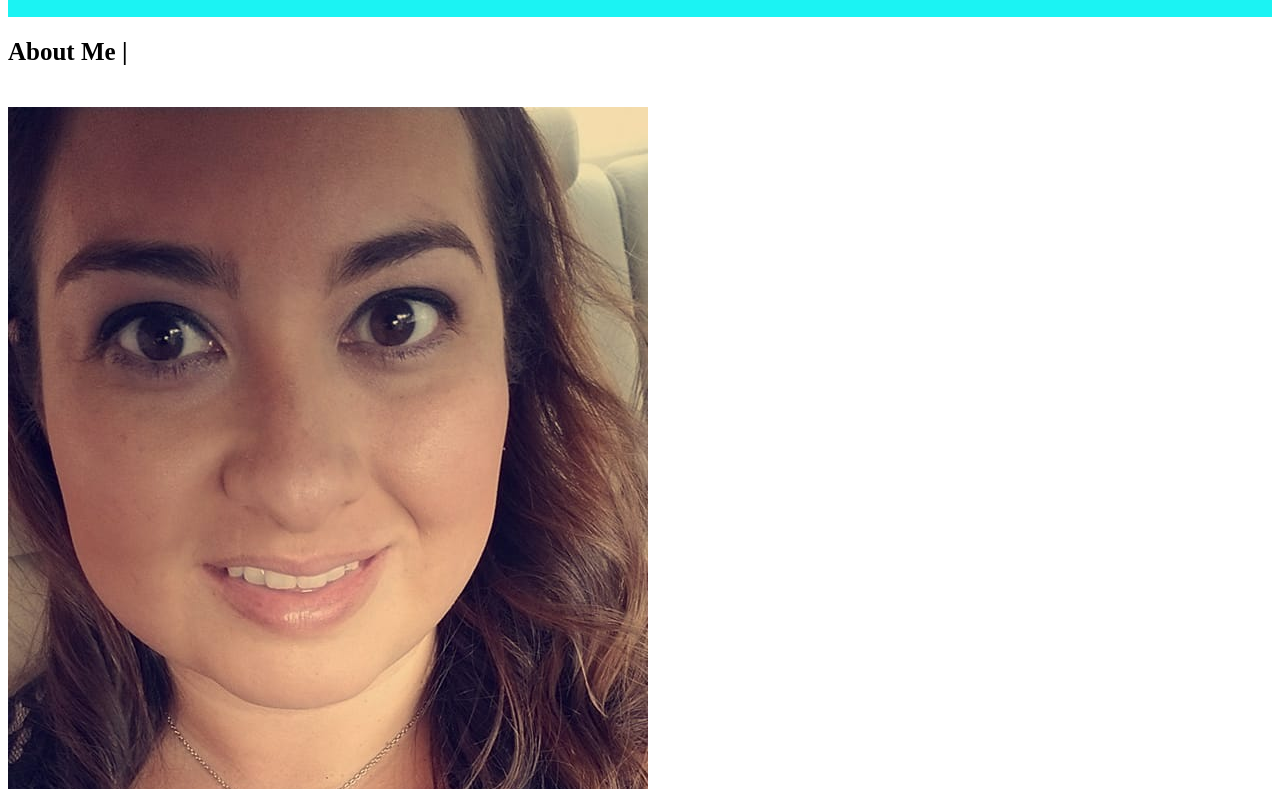
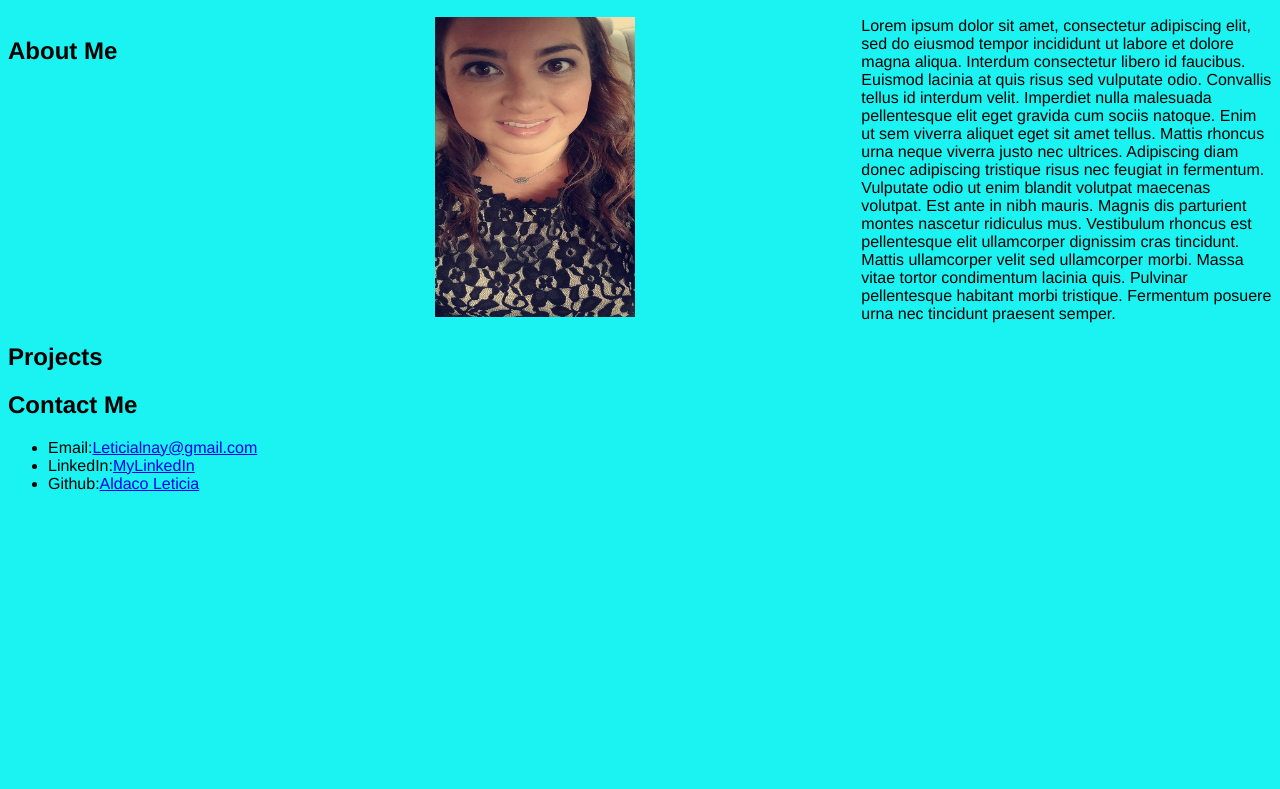
Before and after one commit to LeticiaAldaco/My_Portfolio_LA, a plain HTML site: page index.html in a window 1280 px wide. Shown: the part 86-875 px from the top of the page. After the commit the page ends 800 px from the top, so only its background shows below. Drawn offline with Linux system fonts and the light colour scheme.

Commit message:
aligned the about me section and edited the CSS

```diff
--- a/index.html
+++ b/index.html
@@ -20,7 +20,7 @@
           <a href="#About Me">About Me</a>
         </li>
         <li>
-          <a href="#Work">Work</a>
+          <a href="#Projects">Projects</a>
         </li>
         <li>
           <a href="#Contact Me">Contact Me</a>
@@ -33,41 +33,53 @@
     </div>
   </header>
 </div>
-</body>
+
 
 <!-- end naviagation -->
 
-<!-- About Me -->
+<!-- About Me START -->
 
+<div class="flex-row">
+<div>
+    <article>
 <section id="about me" class="intro">
-  <div class="flex-row">
-    <h2 class="About">
-      About Me
-      <span>|</span>
+        <h2>About Me
     </h2>
-<img src="Portfolio.Photo.jpeg" alt="Photo of me">
-  </div>
-  <div class="flex-row">
-    <p>My name is Leticia, I live in Kyle Texas.
-    </p>
-  </div>
 </section>
+    </article>
+</div>
 
+
+<div class="img">
+    <article>
+<img src="Portfolio.Photo.jpeg" alt="Photo of me" width="200px" height="300px">
+</article>
+</div>
+
+<div class="paragraph">
+    <article>
+    <p>Lorem ipsum dolor sit amet, consectetur adipiscing elit, sed do eiusmod tempor incididunt ut labore et dolore magna aliqua. Interdum consectetur libero id faucibus. Euismod lacinia at quis risus sed vulputate odio. Convallis tellus id interdum velit. Imperdiet nulla malesuada pellentesque elit eget gravida cum sociis natoque. Enim ut sem viverra aliquet eget sit amet tellus. Mattis rhoncus urna neque viverra justo nec ultrices. Adipiscing diam donec adipiscing tristique risus nec feugiat in fermentum. Vulputate odio ut enim blandit volutpat maecenas volutpat. Est ante in nibh mauris. Magnis dis parturient montes nascetur ridiculus mus. Vestibulum rhoncus est pellentesque elit ullamcorper dignissim cras tincidunt. Mattis ullamcorper velit sed ullamcorper morbi. Massa vitae tortor condimentum lacinia quis. Pulvinar pellentesque habitant morbi tristique. Fermentum posuere urna nec tincidunt praesent semper.
+</article>
+</div>
+
+</div>
 
 <!-- About Me End -->
 
-<!-- Work Start -->
+<!-- Projects Start -->
 
-<section id="work">
-<h2> Work </h2>
+<section id="project" class="projects">
+<h2> Projects </h2>
 
 </section>
 
-<!-- Work End-->
+<!-- Projects End-->
 
 
 <!-- Contact me Start-->
 
+<div>
+<section id="contact-me" class="contact-me">
 <h2>Contact Me</h2>
 
 <ul>
@@ -76,6 +88,10 @@
     <Li> Github:<a href="#">Aldaco Leticia</a> </Li>
 
 </ul>
-  </body>
-</html>
+</section>
+  <!-- </body> -->
+</div>
+  </html>
+
+</body>
 <!-- Contact me End -->
--- a/style.css
+++ b/style.css
@@ -1,13 +1,15 @@
+body {
+    background: rgb(27, 243, 243);
+    font-family: Helvetica, Arial, sans-serif;
+}
+
 /* HEADER / NAV BAR STYLES START */
 
 header {
     padding: 20px 35px;
-    background-color: rgb(27, 243, 243);
     display: flex;
     justify-content: space-between;
     flex-wrap: wrap;
-    position: -webkit-sticky;
-    position: sticky;
     top: 0;
     background-size: cover;
     background-position: center;
@@ -62,17 +64,29 @@ header {
 
   /* ABOUT ME STYLE */
 
-.About {
-    font-size: 25px;
-    color: black;
-    padding-bottom: 20px;
-    padding-right: -100px;
-    text-align: left;
-    margin: 0 auto 35px left;
-  }
+article {
+    display: block;
+}
+
+.flex-row {
+    columns: 3;
+}
+
+  /*ABOUT ME STYLE END*/
+
+  /*Projects section style start*/
+
+.projects {
+    padding-bottom: 50px 50px;
+}
 
 
+  /*Projects section syle ends*/
 
+.contact-me {
+    /* background-color: rgb(27, 243, 243); */
+}
 
-
-  /*ABOUT ME STYLE END*/
+.section {
+    padding: 60px;
+}
```
